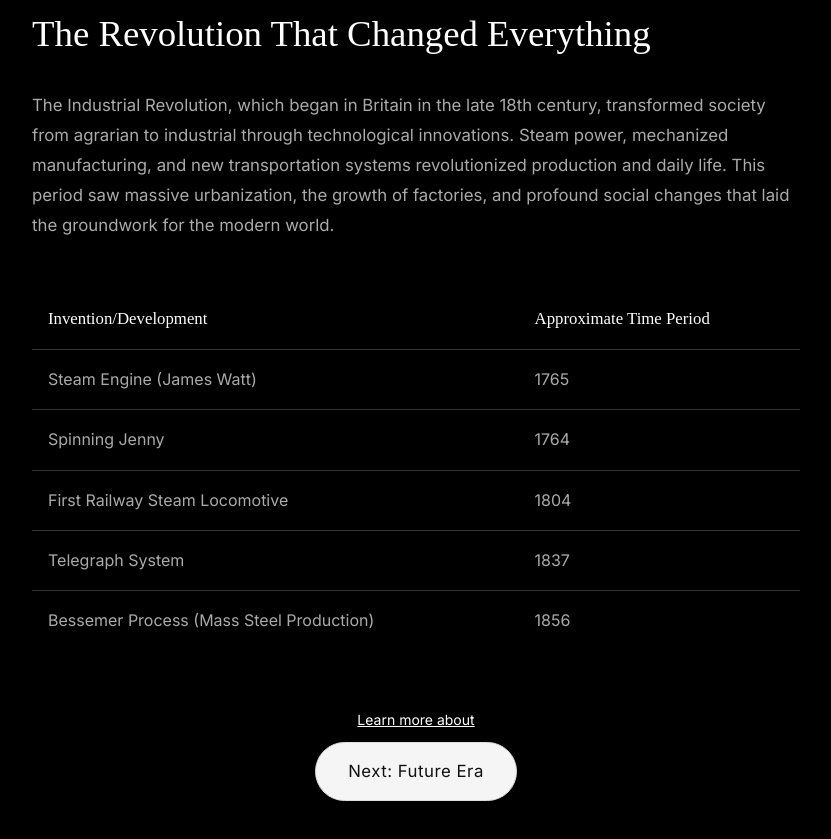
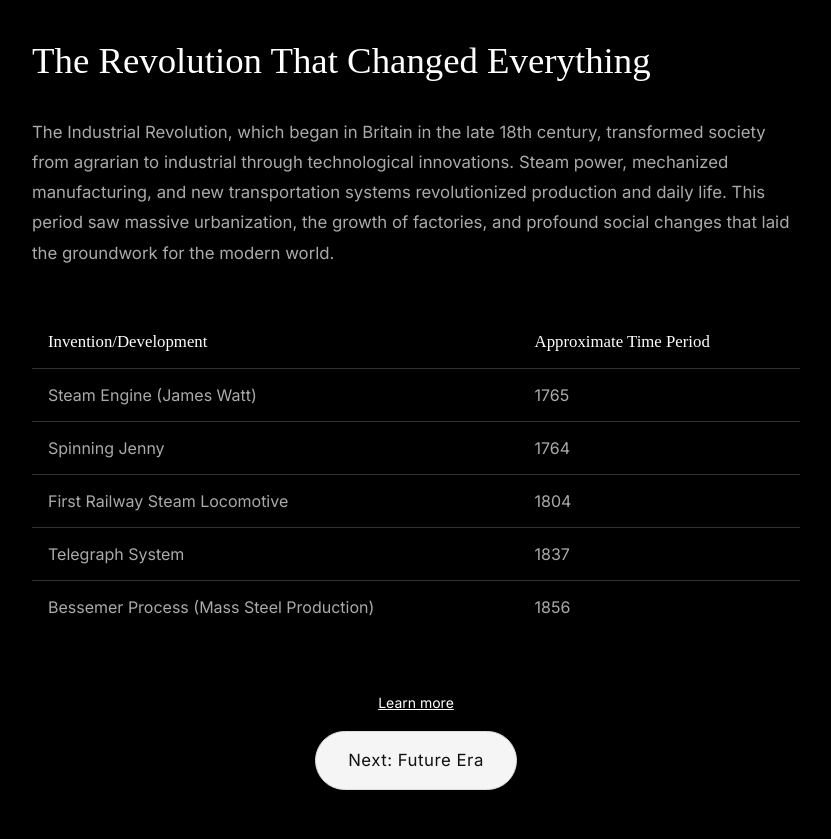
Before and after one commit to devaa2345/project, a website: page industrial-era.html in a window 1280 px wide. Shown: the part 1277-2116 px from the top of the page, without its empty margins (224-1055 px from the left). Drawn offline with Linux system fonts and the light colour scheme.

Commit message:
Add files via upload

```diff
--- a/industrial-era.html
+++ b/industrial-era.html
@@ -1,14 +1,24 @@
-<!DOCTYPE html>
+\<!DOCTYPE html>
 <html lang="en">
 <head>
     <link rel="stylesheet" href="chatbot.css">
-
     <meta charset="UTF-8">
     <meta name="viewport" content="width=device-width, initial-scale=1.0">
     <title>Time Travel Explorer - Industrial Era</title>
-    <!-- Fixed Google Fonts link (missing ?) -->
     <link href="https://fonts.googleapis.com/css2?family=Inter:wght@300;400;500;600&display=swap" rel="stylesheet">
     <link rel="stylesheet" href="styles.css">
+    <style>
+      /* Optional Learn More link styling */
+      .learn-more {
+          display: inline-block;
+          margin-bottom: 1rem;
+          font-size: 14px;
+          color: #fff;
+          text-decoration: underline;
+          transition: 0.2s;
+      }
+      .learn-more:hover { color: #ffd700; }
+    </style>
 </head>
 <body>
     <!-- Navigation -->
@@ -66,13 +76,15 @@
                     </tr>
                 </table>
 
-                <div style="text-align: center; margin-top: 3rem;">
-                     <!-- Learn More link -->
-                      <div>
-    <a href="https://en.wikipedia.org/wiki/Timeline_of_the_far_future" target="_blank" class="learn-more">Learn more about</a>
+                <div style="text-align: center; margin-top: 2rem;">
+                    <!-- Learn More link above Next button -->
+                    <div>
+  <a href="https://en.wikipedia.org/wiki/Industrial_Revolution" target="_blank" class="learn-more">Learn more</a>
 </div>
-                 <div>   <a href="future-era.html" class="cta-button">Next: Future Era</a>
-                </div></div>
+
+                        <a href="future-era.html" class="cta-button">Next: Future Era</a>
+                    </div>
+                </div>
             </div>
         </section>
     </div>
@@ -92,7 +104,3 @@
     <script src="chatbot.js"></script>
 </body>
 </html>
-
-
-</body>
-</html>
--- a/styles.css
+++ b/styles.css
@@ -366,10 +366,12 @@ nav {
   display: inline-block;
   margin: 10px 0;
   font-size: 14px;
-  color: #fff;          /* white text */
+  color: #fff;
   text-decoration: underline;
   transition: 0.2s;
 }
+.learn-more:hover { color: #ffd700; }
+
 
 .learn-more:hover {
   color: #ffd700;       /* gold on hover */
```
Also changed, not shown: aboutus.html (+34 -0 lines), medieval-age.html (+19 -9 lines), stone-age.html (+12 -8 lines).
